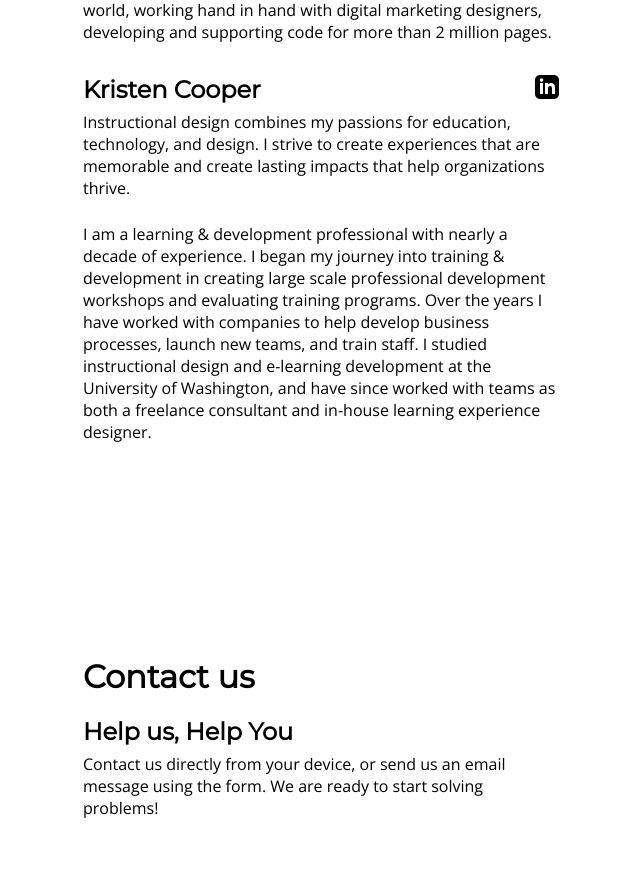
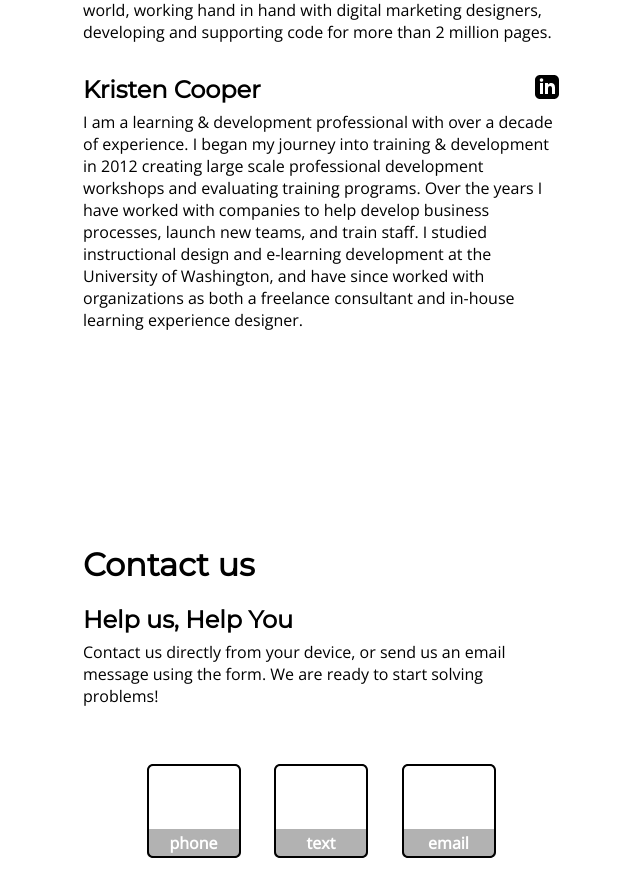
Before and after one commit to christianbonham/kcstardust.com, a Next.js app: page /about in a window 1280 px wide. Shown: the part 929-1803 px from the top of the page, without its empty margins (319-959 px from the left). Built offline with nearby package versions, Linux system fonts and the light colour scheme.

Commit message:
update ID intro on homepage, update kc bio

```diff
--- a/pages/about.tsx
+++ b/pages/about.tsx
@@ -81,21 +81,15 @@ export default function About(props: PropsWithChildren<{}>) {
                 <h2>Kristen Cooper</h2>
               </div>
               <p>
-                Instructional design combines my passions for education,
-                technology, and design. I strive to create experiences that are
-                memorable and create lasting impacts that help organizations
-                thrive.
-              </p>
-              <p>
-                I am a learning &amp; development professional with nearly a
-                decade of experience. I began my journey into training &amp;
-                development in creating large scale professional development
-                workshops and evaluating training programs. Over the years I
-                have worked with companies to help develop business processes,
-                launch new teams, and train staff. I studied instructional
-                design and e-learning development at the University of
-                Washington, and have since worked with teams as both a freelance
-                consultant and in-house learning experience designer.
+                I am a learning & development professional with over a decade of
+                experience. I began my journey into training & development in
+                2012 creating large scale professional development workshops and
+                evaluating training programs. Over the years I have worked with
+                companies to help develop business processes, launch new teams,
+                and train staff. I studied instructional design and e-learning
+                development at the University of Washington, and have since
+                worked with organizations as both a freelance consultant and
+                in-house learning experience designer.
               </p>
             </div>
           </div>
--- a/pages/ux.tsx
+++ b/pages/ux.tsx
@@ -66,7 +66,7 @@ export default function UXDevelopment(props: PropsWithChildren<{}>) {
         </Column>
       </Row>
 
-      <Row rowColor="grey" marginColor="grey">
+      <Row rowColor="grey" marginColor="grey" contentColor="grey">
         <Column>
           <div className="kcs">
             <h2>Design Services</h2>
```
Also changed, not shown: pages/id.tsx (deleted, +0 -64 lines), pages/index.tsx (+8 -3 lines).
